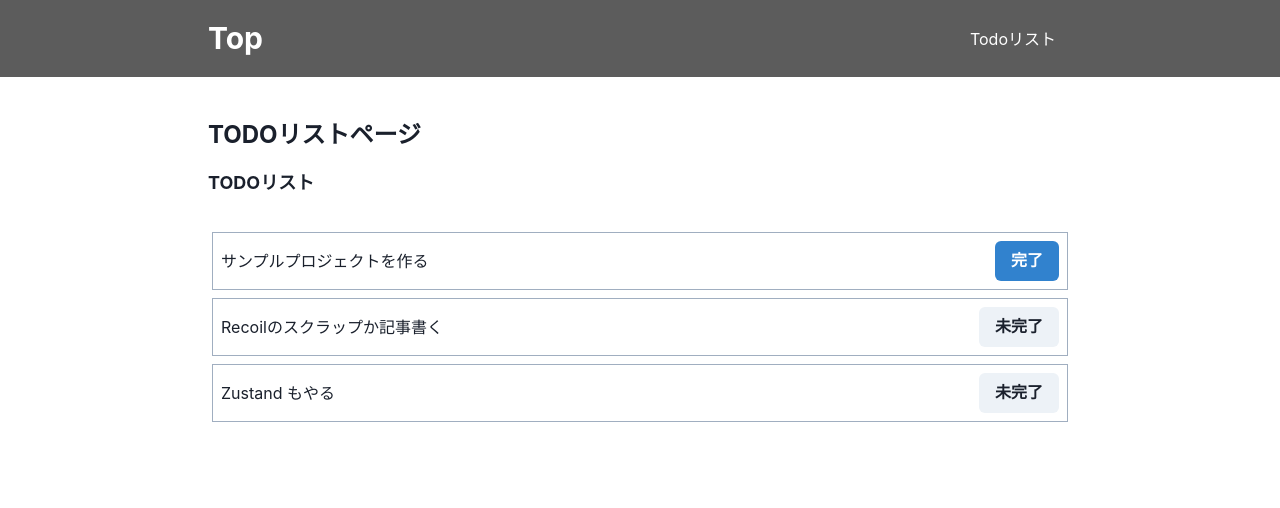
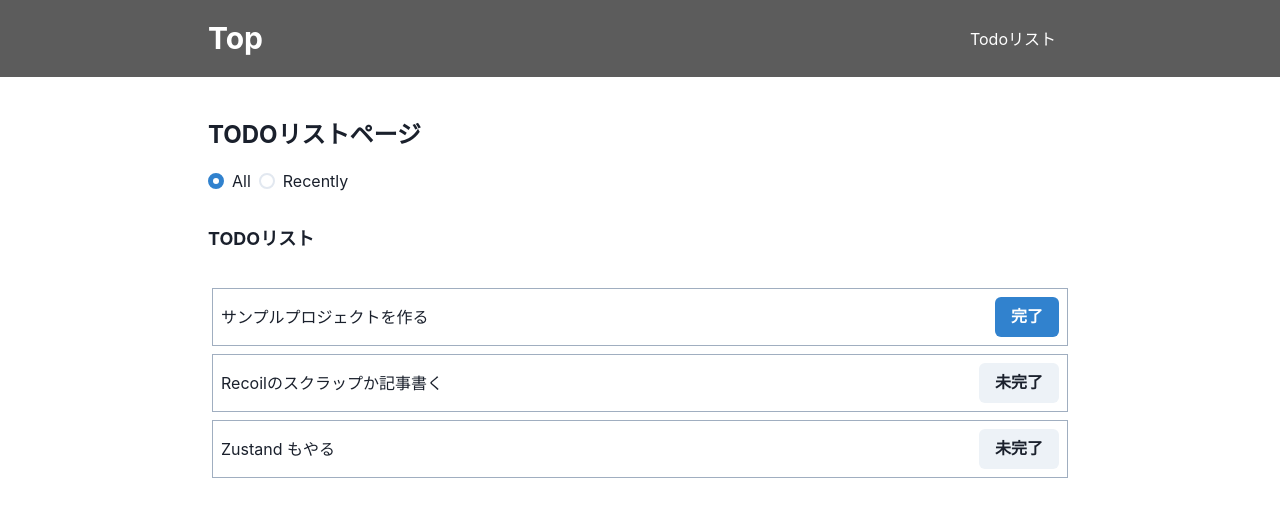
Before and after one commit to m4tsu/react-recoil-practice, a Next.js app: page /todos in a window 1280 px wide. Shown: the top 508 px of the page. Built offline with nearby package versions, Linux system fonts and the light colour scheme.

Commit message:
add: add createdAt to Todo

```diff
--- a/domains/Todo.ts
+++ b/domains/Todo.ts
@@ -7,6 +7,8 @@ export type Todo = {
   title: string;
   body: string;
   isComplete: boolean;
+  /** 2022-09-01T00:00:40+09:00 みたいな文字列*/
+  createdAt: string;
 };
 
 export const todoSchema = schemaForType<Todo>()(
@@ -15,5 +17,6 @@ export const todoSchema = schemaForType<Todo>()(
     title: z.string(),
     body: z.string(),
     isComplete: z.boolean(),
+    createdAt: z.string(),
   })
 );
--- a/package.json
+++ b/package.json
@@ -25,6 +25,7 @@
     "@emotion/react": "^11.10.4",
     "@emotion/styled": "^11.10.4",
     "@types/uuid": "^8.3.4",
+    "dayjs": "^1.11.5",
     "framer-motion": "^7.3.6",
     "next": "12.3.1",
     "react": "18.2.0",
--- a/src/components/pages/TodoListPage/TodoList/index.tsx
+++ b/src/components/pages/TodoListPage/TodoList/index.tsx
@@ -1,20 +1,55 @@
-import { Flex, Text, UnorderedList } from '@chakra-ui/react';
+import {
+  Flex,
+  Radio,
+  RadioGroup,
+  Stack,
+  Text,
+  UnorderedList,
+} from '@chakra-ui/react';
 import { FC } from 'react';
 
-import { useTodoIds, todoActions } from '../slices/TodoList/usecases';
+import { TodosFilter } from '../slices/TodoList/model';
+import {
+  useFilteredTodoIds,
+  todoActions,
+  useTodosFilter,
+} from '../slices/TodoList/usecases';
 
 import { TodoListItem } from './TodoListItem';
 
+const { useToggleStatus, useFilterTodosBy } = todoActions;
+
+const filterOptions: { value: TodosFilter; label: string }[] = [
+  { value: 'all', label: 'All' },
+  { value: 'recently', label: 'Recently' },
+];
+
 export const TodoList: FC = () => {
-  const todoIds = useTodoIds();
-  const toggleStatus = todoActions.useToggleStatus();
+  const todoIds = useFilteredTodoIds();
+  const toggleStatus = useToggleStatus();
+  const filterBy = useFilterTodosBy();
+  const todosFilter = useTodosFilter();
 
   return (
     <Flex direction="column" gap="8">
+      <RadioGroup
+        onChange={(value) => {
+          filterBy(value as TodosFilter);
+        }}
+        value={todosFilter}
+      >
+        <Stack direction="row">
+          {filterOptions.map((option) => (
+            <Radio key={option.value} value={option.value}>
+              {option.label}
+            </Radio>
+          ))}
+        </Stack>
+      </RadioGroup>
       <Text as="h2" fontSize="lg" fontWeight="bold">
         TODOリスト
       </Text>
-      <Flex>
+      <Flex direction="column" gap="4">
         <UnorderedList m="0" width="full">
           {todoIds.map((todoId) => (
             <TodoListItem
--- a/src/components/pages/TodoListPage/slices/TodoList/model.ts
+++ b/src/components/pages/TodoListPage/slices/TodoList/model.ts
@@ -1,5 +1,6 @@
 // Todo に関するドメイン・ビジネスロジックを型と純粋関数により表現する
 
+import dayjs from 'dayjs';
 import { z } from 'zod';
 
 import { Todo, todoSchema } from 'domains/Todo';
@@ -7,6 +8,26 @@ import { Todo, todoSchema } from 'domains/Todo';
 // Reactで扱いたい状態としての型
 export type TodoState = Todo & {
   isLoading: boolean;
+};
+
+/** 絞り込みの条件 */
+export type TodosFilter = 'all' | 'recently';
+
+/** "最近" 作成されたかどうか */
+export const isRecently = (todo: Todo) => {
+  return dayjs(todo.createdAt) > dayjs().subtract(1, 'week');
+};
+
+/** 条件で絞り込む */
+export const filterBy = (todos: Todo[], filter: TodosFilter) => {
+  switch (filter) {
+    case 'all': {
+      return todos;
+    }
+    case 'recently': {
+      return todos.filter(isRecently);
+    }
+  }
 };
 
 export const todoInputSchema = todoSchema.omit({ id: true }).extend({
--- a/src/components/pages/TodoListPage/slices/TodoList/store.ts
+++ b/src/components/pages/TodoListPage/slices/TodoList/store.ts
@@ -3,7 +3,7 @@ import { atom, atomFamily, selector, selectorFamily } from 'recoil';
 import { generateUniqueKey } from '@/libs/recoil/utils';
 import { getTodos } from '@/services/todos';
 
-import { TodoState } from './model';
+import { filterBy, TodosFilter, TodoState } from './model';
 
 import { Todo } from 'domains/Todo';
 
@@ -31,12 +31,14 @@ export const todoEntity = atomFamily<TodoState, TodoState['id']>({
         const todo = get(todosQuery).find((todo) => todo.id === todoId);
         if (todo === undefined) {
           // 新規作成時のデフォルト値
+          // 実際は useRecoilCallback の set で値を持ったデータが入るので、この状態でコンポーネントに現れることはない... なんかもっといいやり方ないのか？
           const newTodo: TodoState = {
             id: todoId,
             title: '',
             body: '',
             isComplete: false,
             isLoading: false,
+            createdAt: '',
           };
           return newTodo;
         }
@@ -57,8 +59,24 @@ export const todoIds = atom<TodoState['id'][]>({
   }),
 });
 
-//
+/** 編集中 の Todo の Id */
 export const editingTodoId = atom<TodoState['id'] | null>({
   key: generateUniqueKey('editingTodoId'),
   default: null,
 });
+
+/** TodoList の絞り込み条件 */
+export const todosFilter = atom<TodosFilter>({
+  key: generateUniqueKey('todosFilter'),
+  default: 'all',
+});
+
+/** 絞り込み */
+export const filterdTodoIds = selector<TodoState['id'][]>({
+  key: generateUniqueKey('filterdTodoIds'),
+  get: ({ get }) => {
+    const all = get(todoIds).map((id) => get(todoEntity(id)));
+    const filter = get(todosFilter);
+    return filterBy(all, filter).map((todo) => todo.id);
+  },
+});
--- a/src/components/pages/TodoListPage/slices/TodoList/usecases.ts
+++ b/src/components/pages/TodoListPage/slices/TodoList/usecases.ts
@@ -2,8 +2,14 @@ import { useRecoilCallback, useRecoilValue } from 'recoil';
 
 import { patchTodo } from '@/services/todos';
 
-import { TodoInput, TodoState } from './model';
-import { todoIds, todoEntity, editingTodoId } from './store';
+import { TodoInput, TodosFilter, TodoState } from './model';
+import {
+  todoIds,
+  todoEntity,
+  editingTodoId,
+  filterdTodoIds,
+  todosFilter,
+} from './store';
 
 // 「状態管理」をコンポーネントに提供する層
 
@@ -12,11 +18,26 @@ import { todoIds, todoEntity, editingTodoId } from './store';
 
 export const useTodoIds = () => useRecoilValue(todoIds);
 
-export const useTodo = (todoId: TodoState['id']) =>
-  useRecoilValue(todoEntity(todoId));
+export const useTodo = (todoId: TodoState['id']) => {
+  console.log('useTodo!!!');
+  return useRecoilValue(todoEntity(todoId));
+};
+
+export const useTodosFilter = () => useRecoilValue(todosFilter);
+
+export const useFilteredTodoIds = () => useRecoilValue(filterdTodoIds);
 
 // 状態を更新するアクションは基本的に不変なはずなので単一のオブジェクトとしてまとめたい
+// 冗長で見づらいしファクトリ関数的なものを用意したい
 export const todoActions = {
+  useFilterTodosBy: () =>
+    useRecoilCallback(
+      ({ set }) =>
+        (filter: TodosFilter) => {
+          set(todosFilter, filter);
+        },
+      []
+    ),
   useUpdateTodo: () =>
     useRecoilCallback(
       ({ set }) =>
@@ -24,7 +45,8 @@ export const todoActions = {
           const result = await patchTodo({ id: todoId, params });
           if (result.error) throw new Error('patchTodo Error');
           set(todoEntity(todoId), (prev) => ({ ...prev, ...result.data }));
-        }
+        },
+      []
     ),
   useToggleStatus: () =>
     useRecoilCallback(
@@ -32,7 +54,6 @@ export const todoActions = {
         async (todoId: TodoState['id']) => {
           const todo = await snapshot.getPromise(todoEntity(todoId));
           set(todoEntity(todoId), (prev) => ({ ...prev, isLoading: true }));
-          console.log(todo);
           const result = await patchTodo({
             id: todoId,
             params: { ...todo, isComplete: !todo.isComplete },
@@ -44,14 +65,23 @@ export const todoActions = {
             ...result.data,
             isLoading: false,
           }));
-        }
+        },
+      []
     ),
   useStartEditing: () =>
-    useRecoilCallback(({ set }) => (todoId: TodoState['id']) => {
-      set(editingTodoId, todoId);
-    }),
-  useEdixEditing: () =>
-    useRecoilCallback(({ set }) => () => {
-      set(editingTodoId, null);
-    }),
+    useRecoilCallback(
+      ({ set }) =>
+        (todoId: TodoState['id']) => {
+          set(editingTodoId, todoId);
+        },
+      []
+    ),
+  useExitEditing: () =>
+    useRecoilCallback(
+      ({ set }) =>
+        () => {
+          set(editingTodoId, null);
+        },
+      []
+    ),
 };
--- a/src/pages/_app.tsx
+++ b/src/pages/_app.tsx
@@ -1,9 +1,15 @@
 import '../styles/globals.css';
 import { ChakraProvider } from '@chakra-ui/react';
+import dayjs from 'dayjs';
+import timezone from 'dayjs/plugin/timezone';
+import utc from 'dayjs/plugin/utc';
 
 import { AppLayout } from '@/components/layouts/AppLayout';
 
 import type { AppProps } from 'next/app';
+
+dayjs.extend(timezone);
+dayjs.extend(utc);
 
 function MyApp({ Component, pageProps }: AppProps) {
   return (
--- a/src/services/todos.ts
+++ b/src/services/todos.ts
@@ -1,3 +1,4 @@
+import dayjs from 'dayjs';
 import { v4 as uuidv4 } from 'uuid';
 
 import { Result } from '@/libs/fetcher';
@@ -13,14 +14,22 @@ const data: Todo[] = [
     title: 'サンプルプロジェクトを作る',
     body: 'Recoil を使ってみてやりたいことができるか確かめる。',
     isComplete: true,
+    createdAt: dayjs().subtract(10, 'days').format(),
   },
   {
     id: '2',
     title: 'Recoilのスクラップか記事書く',
     body: '',
     isComplete: false,
+    createdAt: dayjs().subtract(5, 'days').format(),
   },
-  { id: '3', title: 'Zustand もやる', body: '', isComplete: false },
+  {
+    id: '3',
+    title: 'Zustand もやる',
+    body: '',
+    isComplete: false,
+    createdAt: dayjs().subtract(3, 'days').format(),
+  },
 ];
 
 const generateResponse = <T>(data: T): Result<T> => {
@@ -36,10 +45,10 @@ export const getTodos = async (): Promise<Result<Todo[]>> => {
 };
 
 export const postTodo = async (
-  newTodo: Omit<Todo, 'id'>
+  newTodo: Omit<Todo, 'id' | 'createdAt'>
 ): Promise<Result<Todo>> => {
   await sleep();
-  const todo = { ...newTodo, id: uuidv4() };
+  const todo = { ...newTodo, id: uuidv4(), createdAt: dayjs().format() };
   data.push(todo);
   return generateResponse(todo);
 };
```
Also changed, not shown: src/components/pages/TodoListPage/TodoList/TodoListItem/index.tsx (+4 -3 lines), 1 other file (tests, documents, lock files or other folders).
